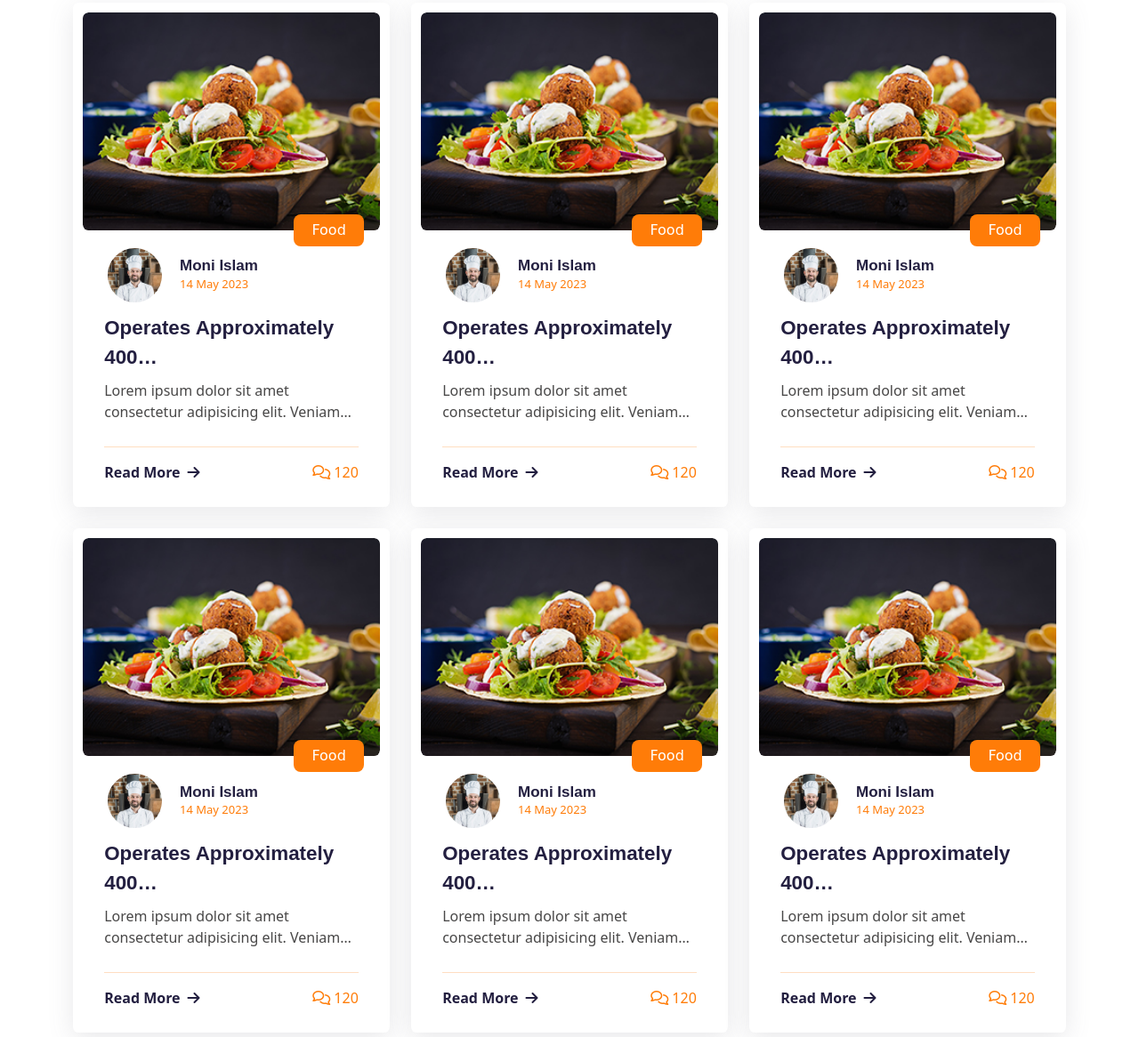
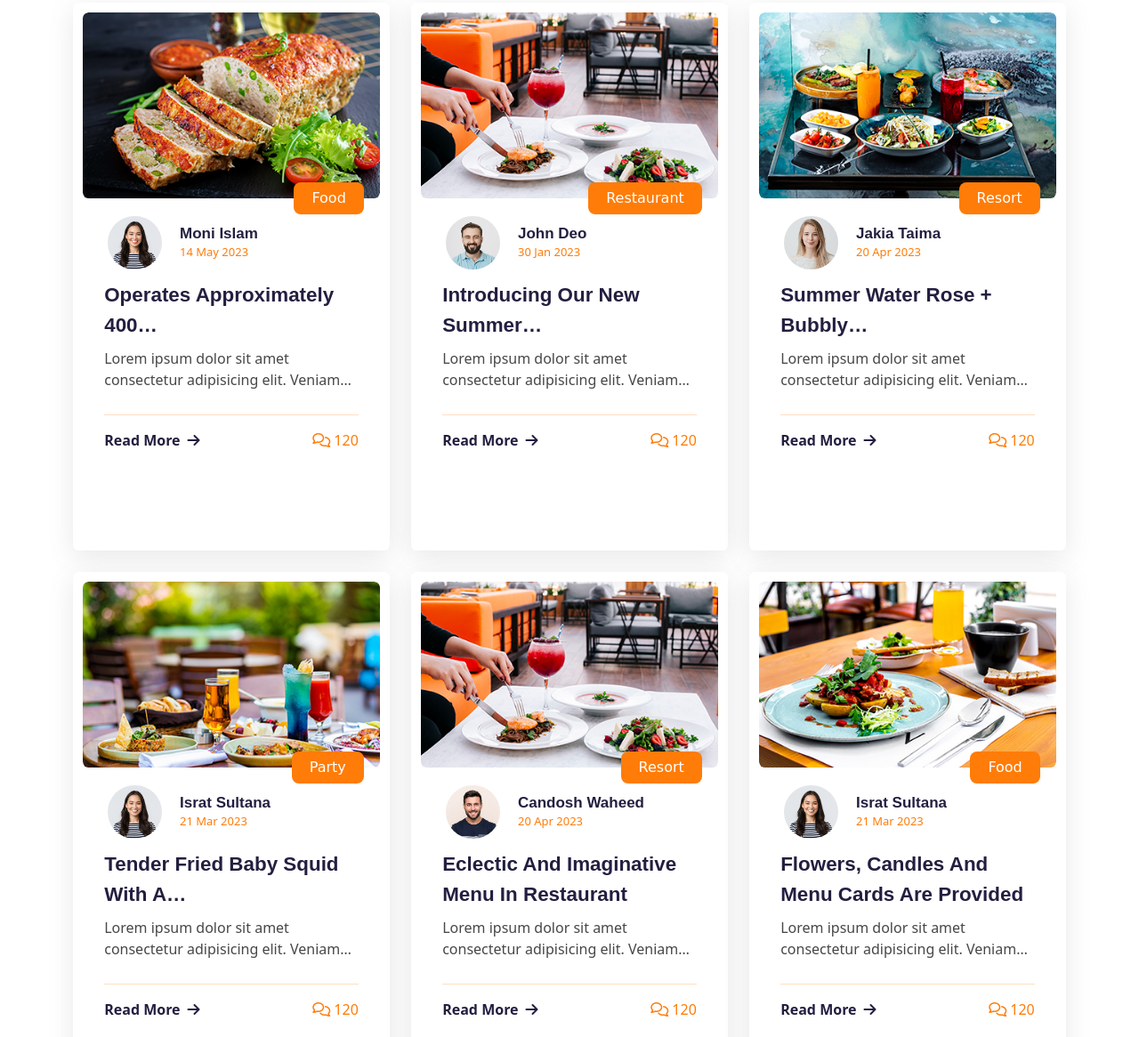
Before and after one commit to Zeyad-3nab/Semi__Final, a website: page blog.html in a window 1280 px wide. Shown: the part 503-1669 px from the top of the page at 89% size. Drawn offline with nearby package versions, Linux system fonts and the light colour scheme.

Commit message:
Final Update

```diff
--- a/assets/scripts/cart.js
+++ b/assets/scripts/cart.js
@@ -208,6 +208,7 @@ function removeCart(e)
 
         document.getElementById("_tbody").innerHTML=text
     }
+    cartValue.textContent=JSON.parse(localStorage.getItem("cartItem")).length
 }
 
   function saveDataToLocalStorage(type, data) {
--- a/assets/styles/blog.css
+++ b/assets/styles/blog.css
@@ -377,6 +377,7 @@ text-align: center;
 }
 .blog_sec .blog_slide{
     width: calc((100% - 3rem)/3);
+    min-height: 77vh;
     border-radius: .4rem;
     padding: .7rem;
     box-shadow: var(--boxShadow);
--- a/assets/styles/singleProduct.css
+++ b/assets/styles/singleProduct.css
@@ -120,3 +120,6 @@ height: 50%;
     background-color: #000;
     transition: .5s;
 }
+.done{
+    display: none;
+}
--- a/blog.html
+++ b/blog.html
@@ -101,13 +101,13 @@
         <div class="container d-flex justify-content-center align-items-center flex-wrap gap-4">
           <div class="blog_slide">
             <div class="image">
-                <img src="./assets/styles/images/images/menu2_img_1.jpg" alt="">
+                <img src="./assets/styles/images/images/blog_6.jpg" alt="">
 
             </div>
             <div class="blog_text position-relative py-3 px-4">
                 <a class="food" href="#">food</a>
                 <div class="profile d-flex gap-3 align-items-center">
-                    <img src="./assets/styles/images/images/chef_1.jpg" alt="">
+                    <img src="./assets/styles/images/images/client_1.png" alt="">
                     <div class="profile_text">
                         <h5>Moni Islam</h5>
                         <p>14 May 2023</p>
@@ -135,20 +135,50 @@
           </div>
           <div class="blog_slide">
             <div class="image">
-                <img src="./assets/styles/images/images/menu2_img_1.jpg" alt="">
+                <img src="./assets/styles/images/images/blog_2 (1).jpg" alt="">
             </div>
             <div class="blog_text py-3 px-4 position-relative">
-                <a class="food" href="#">food</a>
+                <a class="food" href="#">Restaurant</a>
                 <div class="profile d-flex gap-3 align-items-center">
-                    <img src="./assets/styles/images/images/chef_1.jpg" alt="">
+                    <img src="./assets/styles/images/images/client_2.png" alt="">
                     <div class="profile_text">
-                        <h5>Moni Islam</h5>
-                        <p>14 May 2023</p>
+                        <h5>John Deo</h5>
+                        <p>30 jan 2023</p>
                     </div>
                 </div>
                 <div class="blog_pragraf">
-                    <a href="#" class="py-2">Operates Approximately 400 <br> Restaurants</a>
+                  <p><a href="#" class="py-2">Introducing Our New Summer <br> Menu!</a></p>
                     <p>Lorem ipsum dolor sit amet consectetur adipisicing elit. Veniam eos, odit beatae sequi</p>
+                </div>
+                <hr>
+                <div class="read d-flex justify-content-between align-items-center">
+                    <a href="#" class="d-flex gap-2 align-items-center">
+                        Read More
+                        <i class="fa-solid fa-arrow-right"></i>
+                    </a>
+                    <span>
+                        <i class="fa-regular fa-comments"></i>
+                        120
+                    </span>
+                </div>
+            </div>
+          </div>
+          <div class="blog_slide">
+            <div class="image">
+                <img src="./assets/styles/images/images/blog_3 (1).jpg" alt="">
+            </div>
+            <div class="blog_text py-3 px-4 position-relative">
+                <a class="food" href="#">Resort</a>
+                <div class="profile d-flex gap-3 align-items-center">
+                    <img src="./assets/styles/images/images/client_3.png" alt="">
+                    <div class="profile_text">
+                        <h5>Jakia Taima</h5>
+                        <p>20 Apr 2023</p>
+                    </div>
+                </div>
+                <div class="blog_pragraf">
+                    <p><a href="#" class="py-2">Summer Water Rose + Bubbly <br> Rose Is Here!</a></p>
+                        <p>Lorem ipsum dolor sit amet consectetur adipisicing elit. Veniam eos, odit beatae sequi</p>
                 </div>
                 <hr>
                 <div class="read d-flex justify-content-between align-items-center">
@@ -168,20 +198,20 @@
           </div>
           <div class="blog_slide">
             <div class="image">
-                <img src="./assets/styles/images/images/menu2_img_1.jpg" alt="">
+                <img src="./assets/styles/images/images/blog_4 (1).jpg" alt="">
             </div>
             <div class="blog_text py-3 px-4 position-relative">
-                <a class="food" href="#">food</a>
+                <a class="food" href="#">Party</a>
                 <div class="profile d-flex gap-3 align-items-center">
-                    <img src="./assets/styles/images/images/chef_1.jpg" alt="">
+                    <img src="./assets/styles/images/images/client_1.png" alt="">
                     <div class="profile_text">
-                        <h5>Moni Islam</h5>
-                        <p>14 May 2023</p>
+                        <h5>Israt Sultana</h5>
+                        <p>21 Mar 2023</p>
                     </div>
                 </div>
                 <div class="blog_pragraf">
-                    <a href="#" class="py-2">Operates Approximately 400 <br> Restaurants</a>
-                    <p>Lorem ipsum dolor sit amet consectetur adipisicing elit. Veniam eos, odit beatae sequi</p>
+                    <p><a href="#" class="py-2">Tender Fried Baby Squid With A <br>Salt,Pepper</a></p>
+                        <p>Lorem ipsum dolor sit amet consectetur adipisicing elit. Veniam eos, odit beatae sequi</p>
                 </div>
                 <hr>
                 <div class="read d-flex justify-content-between align-items-center">
@@ -201,20 +231,20 @@
           </div>
           <div class="blog_slide">
             <div class="image">
-                <img src="./assets/styles/images/images/menu2_img_1.jpg" alt="">
+                <img src="./assets/styles/images/images/blog_2 (1).jpg" alt="">
             </div>
             <div class="blog_text py-3 px-4 position-relative">
-                <a class="food" href="#">food</a>
+                <a class="food" href="#">Resort</a>
                 <div class="profile d-flex gap-3 align-items-center">
-                    <img src="./assets/styles/images/images/chef_1.jpg" alt="">
+                    <img src="./assets/styles/images/images/client_4.png" alt="">
                     <div class="profile_text">
-                        <h5>Moni Islam</h5>
-                        <p>14 May 2023</p>
+                        <h5>candosh waheed</h5>
+                        <p>20 Apr 2023</p>
                     </div>
                 </div>
                 <div class="blog_pragraf">
-                    <a href="#" class="py-2">Operates Approximately 400 <br> Restaurants</a>
-                    <p>Lorem ipsum dolor sit amet consectetur adipisicing elit. Veniam eos, odit beatae sequi</p>
+                    <p><a href="#" class="py-2">Eclectic And Imaginative Menu In Restaurant</a></p>
+                        <p>Lorem ipsum dolor sit amet consectetur adipisicing elit. Veniam eos, odit beatae sequi</p>
                 </div>
                 <hr>
                 <div class="read d-flex justify-content-between align-items-center">
@@ -234,53 +264,20 @@
           </div>
           <div class="blog_slide">
             <div class="image">
-                <img src="./assets/styles/images/images/menu2_img_1.jpg" alt="">
+                <img src="./assets/styles/images/images/blog_1 (1).jpg" alt="">
             </div>
             <div class="blog_text py-3 px-4 position-relative">
                 <a class="food" href="#">food</a>
                 <div class="profile d-flex gap-3 align-items-center">
-                    <img src="./assets/styles/images/images/chef_1.jpg" alt="">
+                    <img src="./assets/styles/images/images/client_1.png" alt="">
                     <div class="profile_text">
-                        <h5>Moni Islam</h5>
-                        <p>14 May 2023</p>
+                        <h5>Israt Sultana</h5>
+                        <p>21 Mar 2023</p>
                     </div>
                 </div>
                 <div class="blog_pragraf">
-                    <a href="#" class="py-2">Operates Approximately 400 <br> Restaurants</a>
-                    <p>Lorem ipsum dolor sit amet consectetur adipisicing elit. Veniam eos, odit beatae sequi</p>
-                </div>
-                <hr>
-                <div class="read d-flex justify-content-between align-items-center">
-                    <a href="#" class="d-flex gap-2 align-items-center">
-                        Read More
-                        <i class="fa-solid fa-arrow-right"></i>
-                    </a>
-                    <span>
-                        <i class="fa-regular fa-comments"></i>
-                        120
-                    </span>
-                </div>
-            </div>
-
-
-
-          </div>
-          <div class="blog_slide">
-            <div class="image">
-                <img src="./assets/styles/images/images/menu2_img_1.jpg" alt="">
-            </div>
-            <div class="blog_text py-3 px-4 position-relative">
-                <a class="food" href="#">food</a>
-                <div class="profile d-flex gap-3 align-items-center">
-                    <img src="./assets/styles/images/images/chef_1.jpg" alt="">
-                    <div class="profile_text">
-                        <h5>Moni Islam</h5>
-                        <p>14 May 2023</p>
-                    </div>
-                </div>
-                <div class="blog_pragraf">
-                    <a href="#" class="py-2">Operates Approximately 400 <br> Restaurants</a>
-                    <p>Lorem ipsum dolor sit amet consectetur adipisicing elit. Veniam eos, odit beatae sequi</p>
+                    <p><a href="#" class="py-2">Flowers, Candles And Menu Cards Are Provided</a></p>
+                        <p>Lorem ipsum dolor sit amet consectetur adipisicing elit. Veniam eos, odit beatae sequi</p>
                 </div>
                 <hr>
                 <div class="read d-flex justify-content-between align-items-center">
```
Also changed, not shown: about.html (+1 -1 lines), assets/data/db.json (+1 -10 lines), assets/scripts/index.js (+43 -48 lines), assets/scripts/singleProduct.js (+11 -2 lines), assets/styles/index.css (+62 -67 lines), index.html (+76 -31 lines), assets/styles/images/images/WhatsApp Image 2023-11-08 at 22.03.35_417cbe1c.jpg (added), assets/styles/images/images/blog_1 (1).jpg (added), assets/styles/images/images/blog_2 (1).jpg (added), assets/styles/images/images/blog_3 (1).jpg (added), assets/styles/images/images/blog_4 (1).jpg (added), assets/styles/images/images/blog_5.jpg (added), assets/styles/images/images/blog_6.jpg (added), assets/styles/images/images/client_4.png (added).
